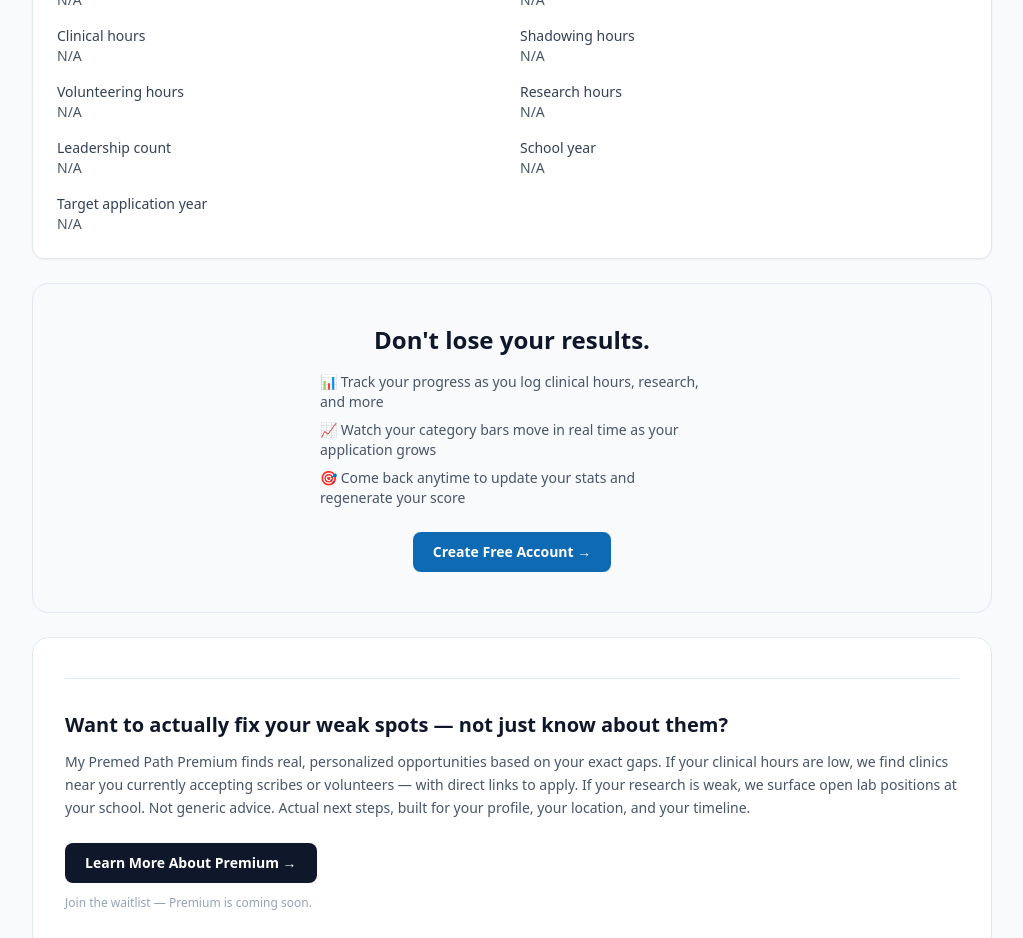
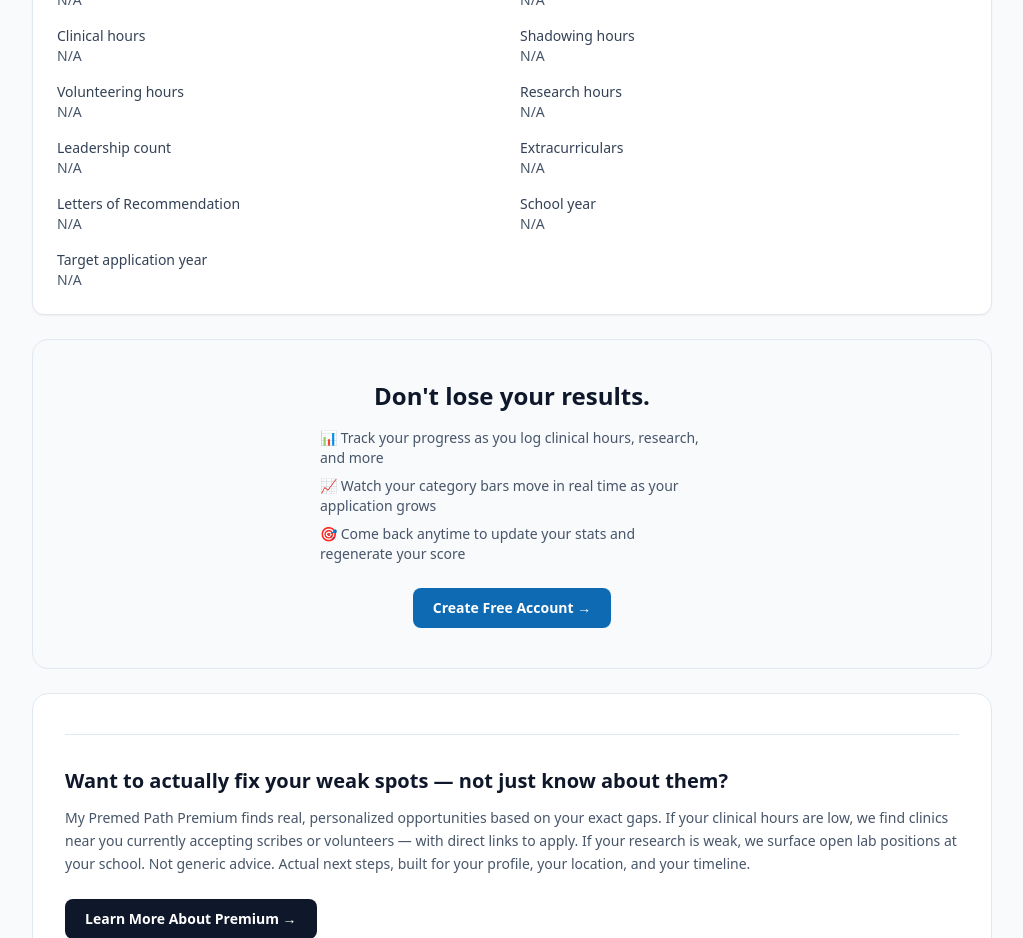
Before and after one commit to themix5651-hub/premed-project, a Next.js app: page /results in a window 1280 px wide. Shown: the part 2140-3078 px from the top of the page, without its empty margins (128-1151 px from the left). Built offline with nearby package versions, Linux system fonts and the light colour scheme; no server answers.

Commit message:
add extracurriculars and letters of rec to baseline report

```diff
--- a/app/results/ResultsClient.tsx
+++ b/app/results/ResultsClient.tsx
@@ -565,6 +565,14 @@
             <p className="text-sm text-slate-600">{params.leadershipExperiences ?? 'N/A'}</p>
           </div>
           <div>
+            <p className="text-sm font-medium text-slate-700">Extracurriculars</p>
+            <p className="text-sm text-slate-600">{params.extracurriculars ?? 'N/A'}</p>
+          </div>
+          <div>
+            <p className="text-sm font-medium text-slate-700">Letters of Recommendation</p>
+            <p className="text-sm text-slate-600">{params.lettersOfRec ?? 'N/A'}</p>
+          </div>
+          <div>
             <p className="text-sm font-medium text-slate-700">School year</p>
             <p className="text-sm text-slate-600">{params.schoolYear ?? 'N/A'}</p>
           </div>
```
